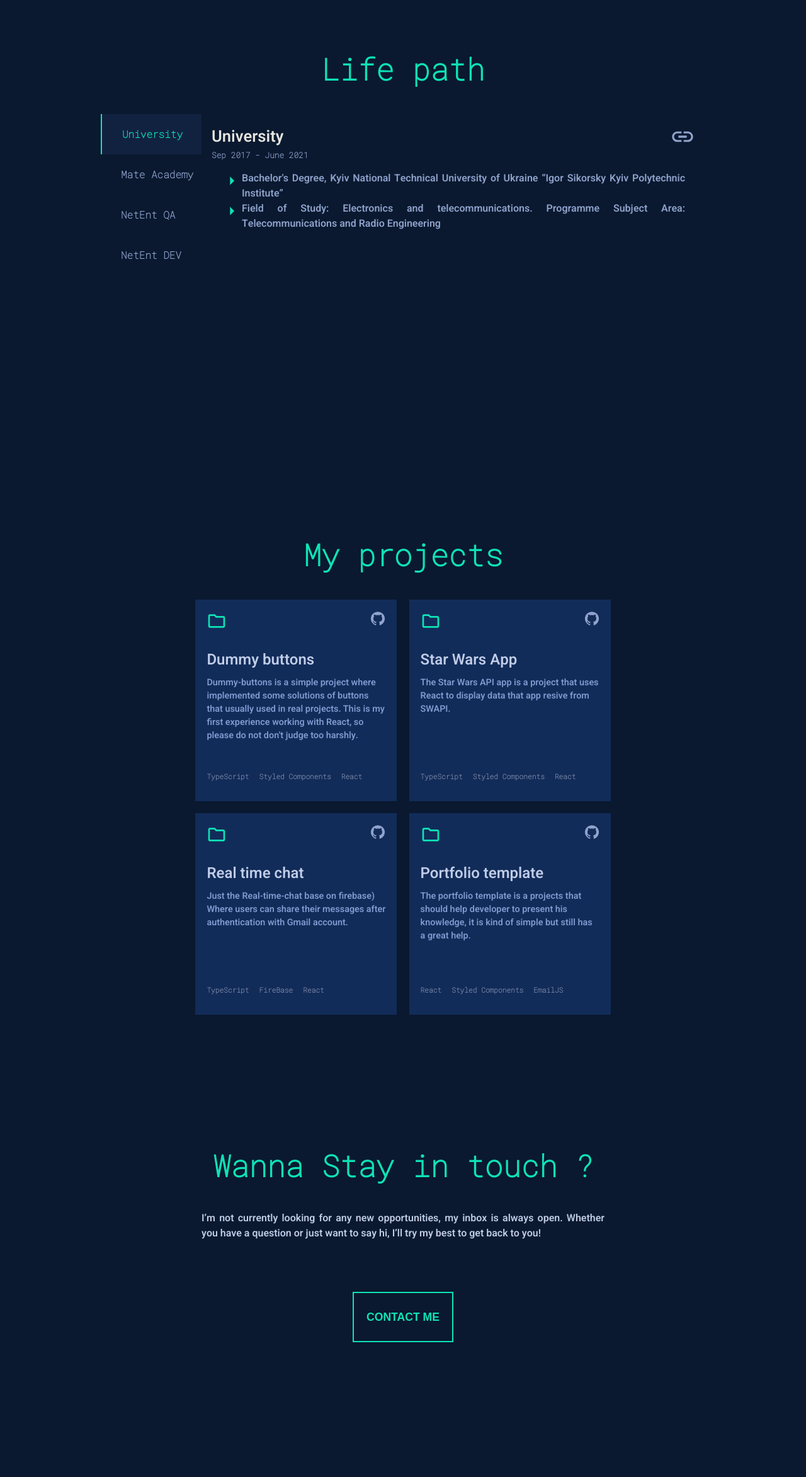
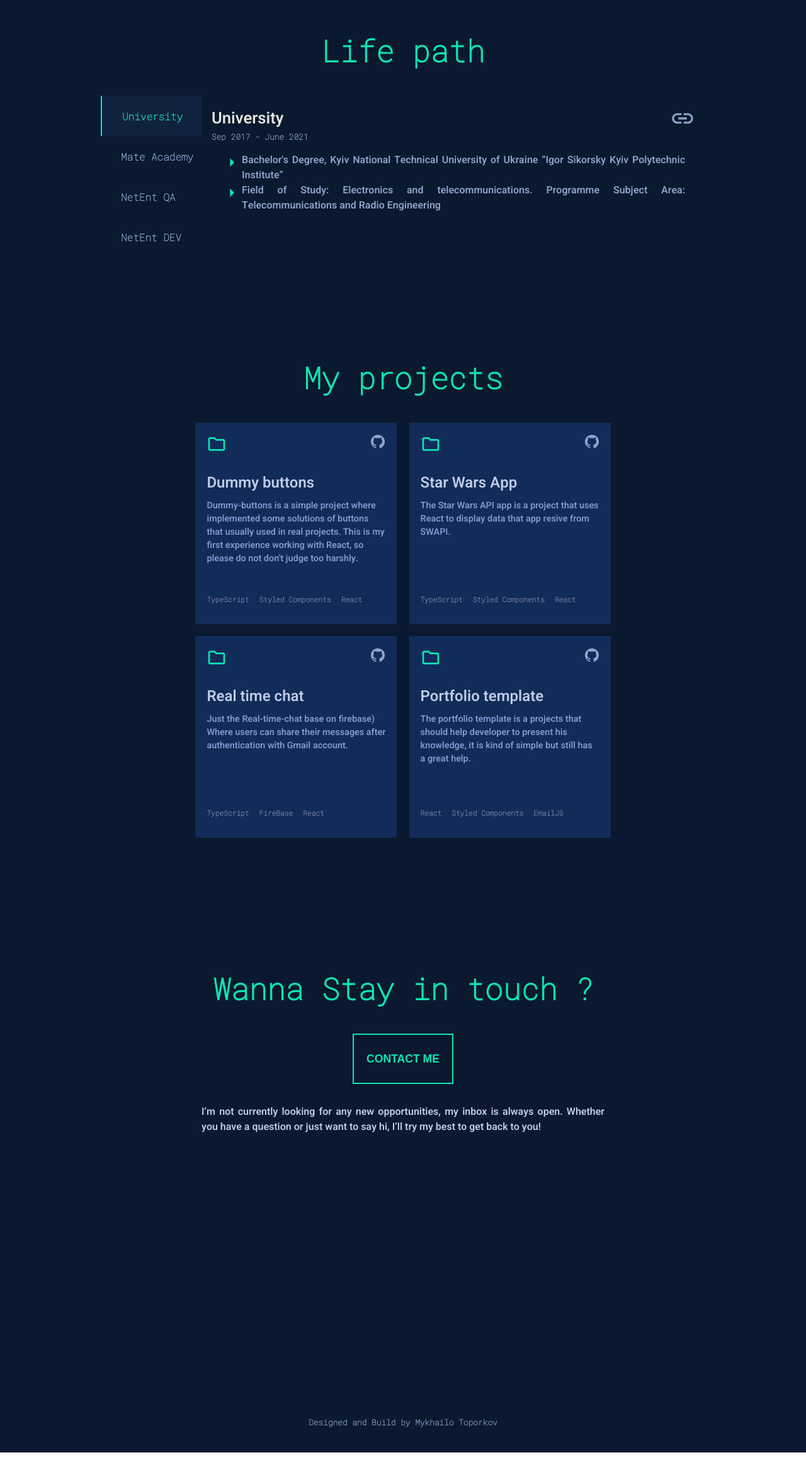
Before and after one commit to cookieMonsterDev/portfolio-template, a React (Create React App) app: page / in a window 1280 px wide. Shown: the part 1631-3976 px from the top of the page at 63% size. After the commit the page ends 3937 px from the top, so only its background shows below. Built offline with nearby package versions, Linux system fonts and the light colour scheme.

Commit message:
fix: layout

```diff
--- a/src/components/ContactMe/CloseButton.jsx
+++ b/src/components/ContactMe/CloseButton.jsx
@@ -17,8 +17,10 @@ const Container = styled.section`
   display: flex;
   justify-content: flex-end;
   align-items: center;
+  position: absolute;
+  z-index: 10;
 
-  @media only screen and (max-width: 48em) {
+  @media only screen and (max-width: 56em) {
     height: 5rem;
   }
 `;
--- a/src/components/ContactMe/ContactFrom.jsx
+++ b/src/components/ContactMe/ContactFrom.jsx
@@ -54,8 +54,10 @@ const Form = styled.form`
   align-items: center;
   padding: 2rem 5rem;
 
-  @media only screen and (max-width: 48em) {
+  @media only screen and (max-width: 56em) {
     padding: 2rem 2rem;
+    position: absolute;
+    top: 1rem;
   }
 
   ${(props) => props.isShow && 'display: flex;'}
@@ -68,6 +70,10 @@ const Label = styled.label`
   font-weight: 700;
   font-family: 'Roboto Mono', monospace;
   color: #0ee3b5;
+
+  @media only screen and (max-width: 56em) {
+    font-size: 0.8rem;
+  }
 `;
 
 const SubmitButton = styled.input`
@@ -97,6 +103,10 @@ const InputItem = styled.input`
   border: 2px solid #0ee3b5;
   background-color: rgba(14, 227, 181, 0.1);
   color: wheat;
+
+  @media only screen and (max-width: 56em) {
+    height: 2rem;
+  }
 `;
 
 const InputText = styled.textarea`
@@ -113,4 +123,8 @@ const InputText = styled.textarea`
   color: wheat;
   text-align: start;
   resize: vertical;
+
+  @media only screen and (max-width: 56em) and (max-height: 30rem) {
+    height: 4rem;
+  }
 `;
--- a/src/components/ContactMe/ContactMe.jsx
+++ b/src/components/ContactMe/ContactMe.jsx
@@ -27,11 +27,15 @@ const ContactMe = () => {
   return (
     <Container>
       <Title>Wanna Stay in touch ?</Title>
-      <p>I’m not currently looking for any new opportunities, my inbox is always open. Whether you have a question or just want to say hi, I’ll try my best to get back to you!</p>
       <Button onClick={handleClick}>Contact Me</Button>
+      <p>
+        I’m not currently looking for any new opportunities, my inbox is always
+        open. Whether you have a question or just want to say hi, I’ll try my
+        best to get back to you!
+      </p>
       <Window isShow={active}>
-        <CloseButton close={handleClick}/>
-        <ContactFrom isShow={active}/>
+        <CloseButton close={handleClick} />
+        <ContactFrom isShow={active} />
       </Window>
     </Container>
   );
@@ -44,15 +48,24 @@ const Container = styled.div`
   width: 100%;
   height: 45rem;
   padding-top: 8rem;
+  display: flex;
+  flex-direction: column;
+  align-items: center;
 
   > p {
     max-width: 40rem;
-    margin: auto;
+    margin: 2rem 0;
     text-align: justify;
     color: #c1cde8;
     font-size: 1rem;
     font-weight: 300;
     font-family: 'Heebo', sans-serif;
+  }
+
+  @media only screen and (max-width: 56rem) {
+    > h1 {
+      font-size: 2rem;
+    }
   }
 `;
 
@@ -63,13 +76,8 @@ const Button = styled.button`
   border: 0.15rem solid #0ee3b5;
   background-color: transparent;
   text-transform: uppercase;
-  position: absolute;
   font-size: 1.1rem;
   font-weight: 700;
-  top: 50%;
-  right: 50%;
-  transform: translate(50%, -50%);
-  z-index: 10;
 
   &:active {
     background-color: rgba(14, 227, 181, 0.2);
@@ -99,7 +107,7 @@ const Window = styled.div`
       opacity: 1;
       background-color: #122c59;
 
-      @media only screen and (max-width: 48em) {
+      @media only screen and (max-width: 56rem) {
         position: fixed;
         width: 100vw;
         height: 100vh;
--- a/src/components/Experience/Experience.jsx
+++ b/src/components/Experience/Experience.jsx
@@ -8,7 +8,7 @@ const Experience = () => {
   const [active, setActive] = useState(experience[0]);
 
   return (
-    <>
+    <ParentContainer>
       <Title>Life path</Title>
       <Container>
         <TabsList>
@@ -44,11 +44,22 @@ const Experience = () => {
           </ResponsibilitiesList>
         </Tab>
       </Container>
-    </>
+    </ParentContainer>
   );
 };
 
 export default Experience;
+
+const ParentContainer = styled.section`
+  box-sizing: border-box;
+  flex-direction: column;
+  padding: 5rem 0;
+  width: 100%;
+  height: 100%;
+  display: flex;
+  justify-content: center;
+  align-items: center;
+`;
 
 const Container = styled.div`
   position: relative;
@@ -117,7 +128,6 @@ const Tab = styled.div`
   min-width: 35rem;
   position: relative;
   flex: 5;
-  height: 30rem;
   box-sizing: border-box;
   padding: 1rem;
   background-color: #0a192f;
--- a/src/components/Socials/Socials.jsx
+++ b/src/components/Socials/Socials.jsx
@@ -135,7 +135,7 @@ const Container = styled.div`
     }
   }
 
-  @media only screen and (max-width: 48em) {
+  @media only screen and (max-width: 56rem) {
     display: none;
   }
 `;
--- a/src/pages/MainPage.jsx
+++ b/src/pages/MainPage.jsx
@@ -13,9 +13,9 @@ const MainPage = () => {
         <Intro />
       </Span>
       <Span id="about"><About /></Span>
-      <Span id="experience">
-        <Experience />
-      </Span>
+
+        <Experience id="experience"/>
+
       <Projects />
       <Span id="contact">
         <ContactMe />
```
Also changed, not shown: src/components/NavBar/NavBar.jsx (+4 -6 lines).
